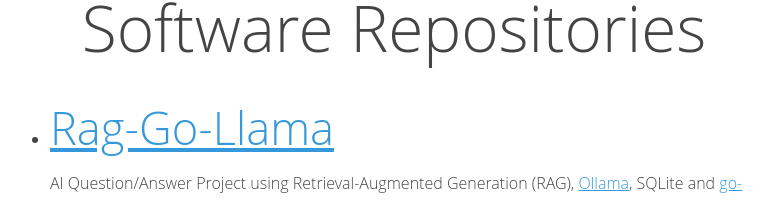
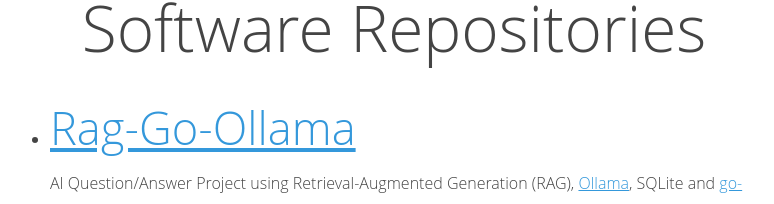
Before and after one commit to christiancadieux/christiancadieux.github.io, a plain HTML site: page index.html in a window 1280 px wide. Shown: the part 113-317 px from the top of the page, without its empty margins (246-1020 px from the left). Drawn offline with Linux system fonts and the light colour scheme.

Commit message:
spelling

```diff
--- a/index.html
+++ b/index.html
@@ -11,7 +11,7 @@
 <h1>Software Repositories</h1>
 
 <ul>
-<li> <h2><a href="https://github.com/christiancadieux/rag-go-ollama/tree/main">Rag-Go-Llama</a></h2>
+<li> <h2><a href="https://github.com/christiancadieux/rag-go-ollama/tree/main">Rag-Go-Ollama</a></h2>
        AI Question/Answer Project using Retrieval-Augmented Generation (RAG), <a href="https://github.com/ollama/ollama">Ollama</a>, SQLite and <a href="https://github.com/sashabaranov/go-openai">go-openai</a> library with OpenSource LLM like <a href="https://ollama.com/library/mistral">Mistral</a> and <a href="https://ollama.com/library/gemma">Gemma</a> .</li>
 
 </ul>
```
